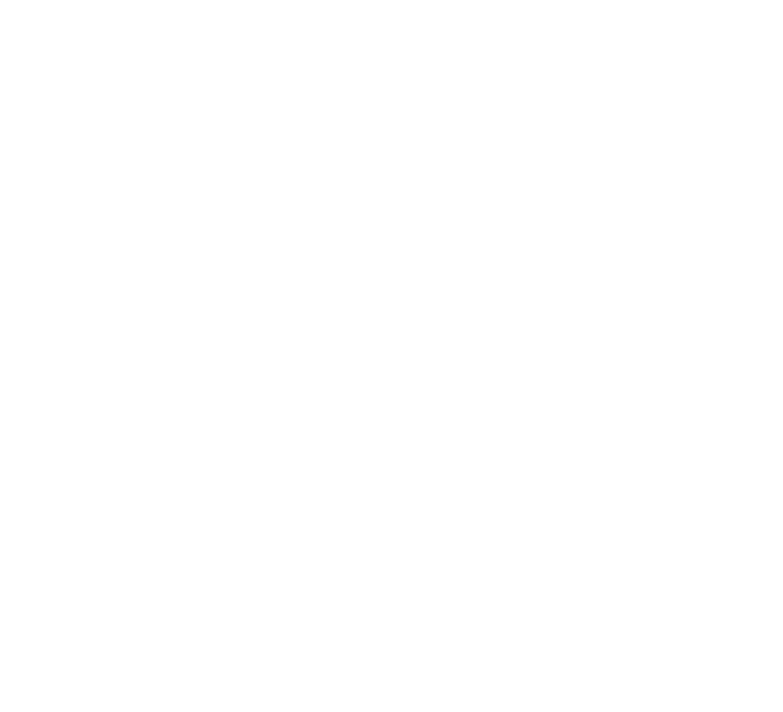
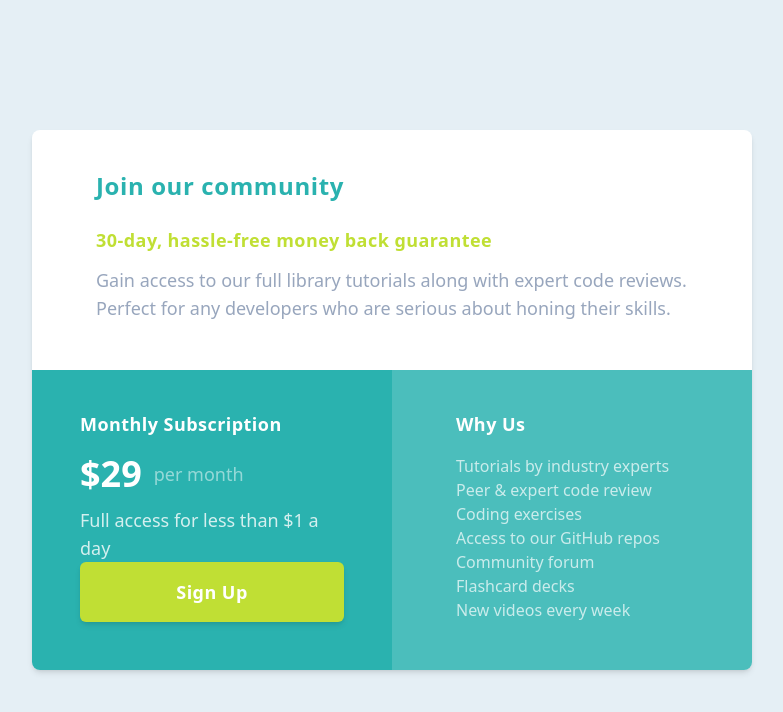
Before and after one commit to LeeConnelly12/price-grid, a website built with Vite: page index.html in a window 1280 px wide. Shown: the whole page, without its empty margins (248-1031 px from the left). Built offline with nearby package versions, Linux system fonts and the light colour scheme; files whose address does not match are found by name.

Commit message:
Create price grid

```diff
--- a/index.html
+++ b/index.html
@@ -8,7 +8,64 @@
     <script type="module" src="/main.js"></script>
     <link rel="stylesheet" href="/style.css">
   </head>
-  <body>
-    <div id="app"></div>
+  <body class="antialiased grid place-items-center min-h-screen bg-slate-300 p-6">
+
+    <main class="shadow-md rounded-lg overflow-hidden container sm:grid grid-cols-2 md:max-w-[720px]">
+        <section class="bg-white pt-6 sm:pt-10 px-6 sm:px-8 md:px-16 pb-10 sm:pb-12 text-slate-500 col-span-2">
+            <h1 class="text-teal-600 font-bold tracking-wide text-xl sm:text-2xl">Join our community</h1>
+            <h2 class="text-lime-500 font-bold tracking-wide pt-4 sm:pt-6 md:text-lg">30-day, hassle-free money back guarantee</h2>
+            <p class="pt-4 sm:pt-3 md:text-lg">Gain access to our full library tutorials along with expert code reviews. Perfect for any developers who are serious about honing their skills.</p>
+        </section>
+        <section class="bg-teal-600 pt-6 sm:pt-8 md:pt-10 px-6 sm:px-8 md:px-12 pb-8 sm:pb-10 md:pb-12 text-white sm:flex sm:flex-col">
+            <h2 class="capitalize font-bold tracking-wide text-lg">Monthly subscription</h2>
+            <div class="flex items-center gap-3 pt-3 sm:pt-4">
+                <div class="font-bold text-3xl sm:text-4xl">&dollar;29</div>
+                <div class="opacity-50 md:text-lg">per month</div>
+            </div>
+            <p class="opacity-80 pt-2 sm:pt-3 md:text-lg">Full access for less than &dollar;1 a day</p>
+            <button class="capitalize bg-lime-500 font-bold w-full rounded-md shadow-md py-3 mt-7 sm:mt-auto sm:py-4 tracking-wide md:text-lg">Sign up</button>
+        </section>
+        <section class="bg-teal-500 pt-6 sm:pt-8 md:pt-10 px-6 sm:px-8 md:px-16 pb-8 sm:pb-10 md:pb-12 text-white">
+            <h2 class="capitalize font-bold tracking-wide text-lg">Why us</h2>
+            <ul class="pt-4">
+                <li>
+                    <a href="#!" class="opacity-70">
+                        Tutorials by industry experts
+                    </a>
+                </li>
+                <li>
+                    <a href="#!" class="opacity-70">
+                        Peer &amp; expert code review
+                    </a>
+                </li>
+                <li>
+                    <a href="#!" class="opacity-70">
+                        Coding exercises
+                    </a>
+                </li>
+                <li>
+                    <a href="#!" class="opacity-70">
+                        Access to our GitHub repos
+                    </a>
+                </li>
+                <li>
+                    <a href="#!" class="opacity-70">
+                        Community forum
+                    </a>
+                </li>
+                <li>
+                    <a href="#!" class="opacity-70">
+                        Flashcard decks
+                    </a>
+                </li>
+                <li>
+                    <a href="#!" class="opacity-70">
+                        New videos every week
+                    </a>
+                </li>
+            </ul>
+        </section>
+    </main>
+
   </body>
 </html>
--- a/tailwind.config.cjs
+++ b/tailwind.config.cjs
@@ -10,6 +10,7 @@ module.exports = {
       },
       colors: {
         teal: {
+          500: 'hsl(179, 47%, 52%)',
           600: 'hsl(179, 62%, 43%)',
         },
         lime: {
```
